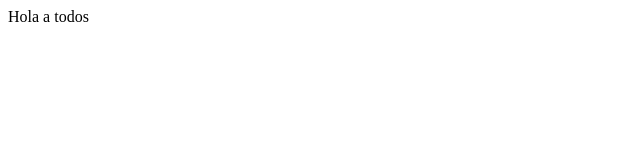
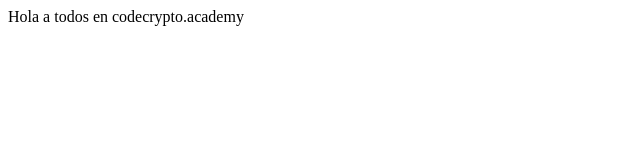
Before and after one commit to emujicad/curso-primera, a plain HTML site: page index.html in a window 1280 px wide. Shown: the whole page, without its empty margins (0-640 px from the left). Drawn offline with Linux system fonts and the light colour scheme.

Commit message:
Cambio en el body

```diff
--- a/index.html
+++ b/index.html
@@ -6,6 +6,6 @@
     <title>Document</title>
 </head>
 <body>
-    Hola a todos
+    Hola a todos en codecrypto.academy
 </body>
 </html>
```
